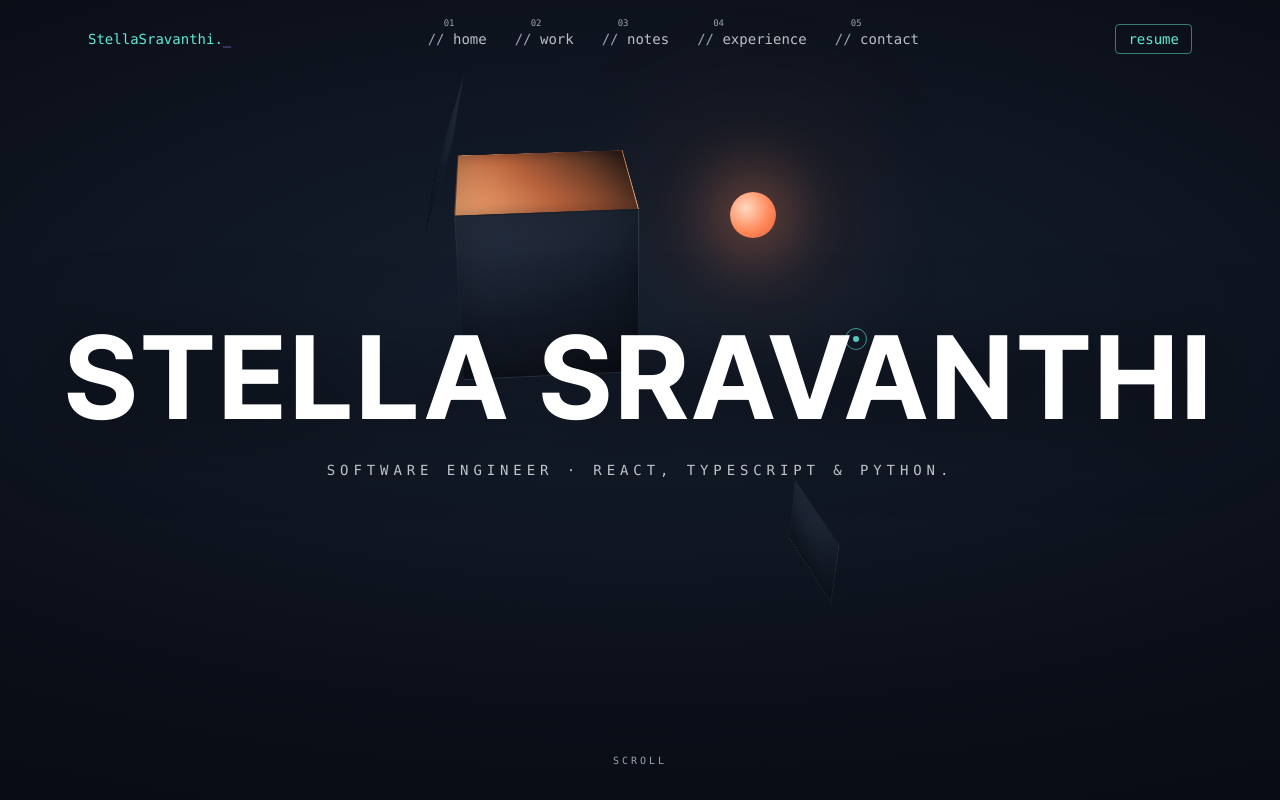
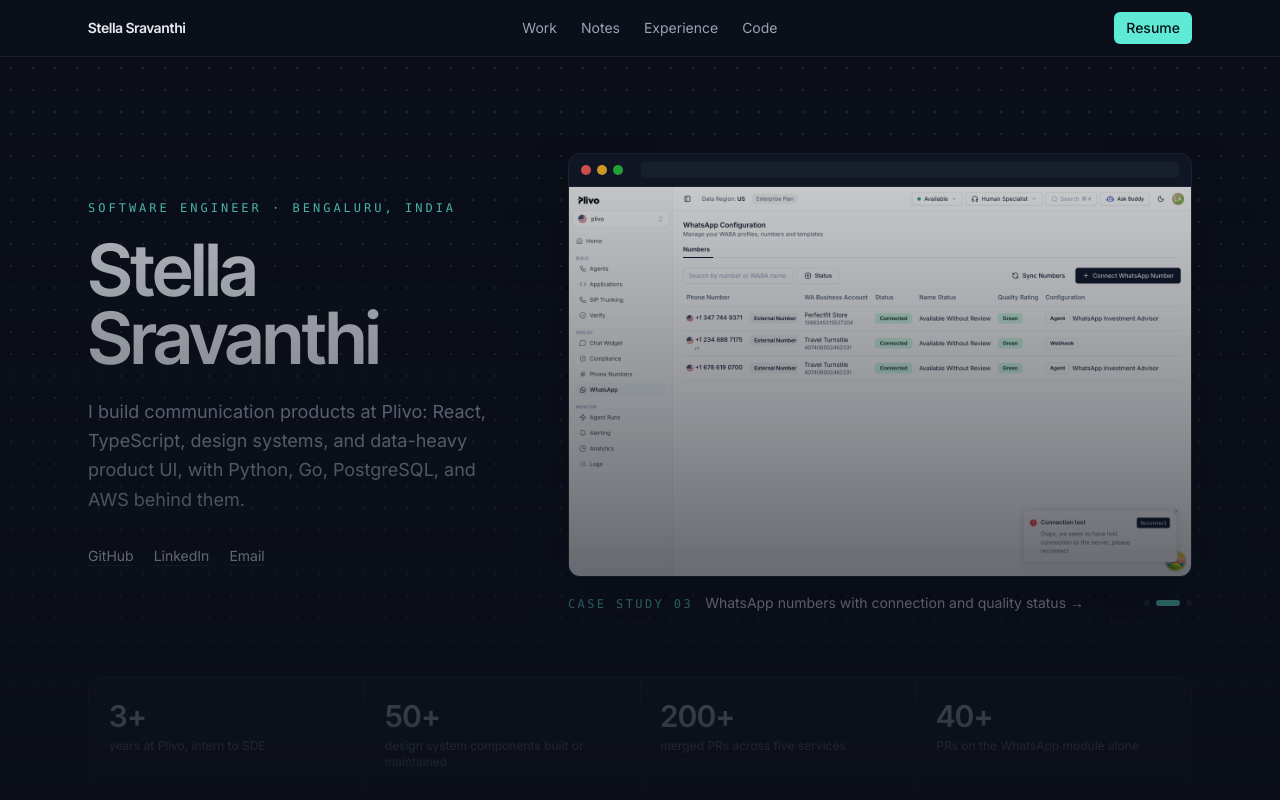
Before and after one commit to sravanthi657/Stella-sravanthi, a React (Vite) app: page / in a window 1280 px wide. Shown: the top 800 px of the page. Built offline with nearby package versions, Linux system fonts and the light colour scheme.

Commit message:
Cover: editorial split hero with featured screenshot rotator

```diff
--- a/src/App.tsx
+++ b/src/App.tsx
@@ -1,6 +1,6 @@
 import { useEffect, useRef, useState, type ReactNode } from 'react'
 import { caseStudies, code, experience, notes, profile, type CaseStudy } from './data'
-import { Cover } from './Cover'
+import { Cover, Nav } from './Cover'
 
 const useReveal = () => {
   useEffect(() => {
@@ -116,19 +116,9 @@
   useReveal()
   return (
     <>
+      <Nav />
       <main className="font-sans antialiased">
         <Cover />
-        <section className="mx-auto max-w-5xl px-6 pt-20">
-          <p className="reveal max-w-2xl text-lg leading-relaxed text-fog">{profile.specialty}</p>
-          <dl className="reveal mt-10 grid grid-cols-2 gap-px overflow-hidden rounded-xl border border-line bg-line sm:grid-cols-4">
-            {profile.stats.map((s) => (
-              <div key={s.label} className="bg-panel p-5">
-                <dt className="font-display text-3xl font-semibold text-snow">{s.value}</dt>
-                <dd className="mt-1 text-xs leading-snug text-fog">{s.label}</dd>
-              </div>
-            ))}
-          </dl>
-        </section>
 
         <Section id="work" kicker="Selected work" title="Three things I built at Plivo">
           {caseStudies.map((s, idx) => <Study key={s.id} study={s} flip={idx % 2 === 1} />)}
--- a/src/Cover.tsx
+++ b/src/Cover.tsx
@@ -1,89 +1,110 @@
-import { useEffect, useRef } from 'react'
-import { profile } from './data'
+import { useEffect, useState } from 'react'
+import { caseStudies, profile } from './data'
 
-const NAV = [
-  ['home', '#top'],
-  ['work', '#work'],
-  ['notes', '#notes'],
-  ['experience', '#experience'],
-  ['contact', '#contact'],
-] as const
+const FEATURED = [
+  { study: caseStudies[1], shot: caseStudies[1].shots[0] }, // SIP trunk platforms
+  { study: caseStudies[2], shot: caseStudies[2].shots[0] }, // WhatsApp numbers
+  { study: caseStudies[1], shot: caseStudies[1].shots[2] }, // Invoices
+]
 
 export const Nav = () => (
-  <nav className="absolute inset-x-0 top-0 z-40">
-    <div className="mx-auto flex max-w-6xl items-center justify-between px-6 py-6 font-mono text-sm">
-      <a href="#top" className="text-accent">
-        StellaSravanthi.<span className="cursor text-violet-400">_</span>
-      </a>
-      <div className="hidden gap-7 text-snow/80 md:flex">
-        {NAV.map(([label, href], i) => (
-          <a key={label} href={href} className="group relative hover:text-snow">
-            <span className="absolute -top-3 left-4 text-[9px] text-fog">0{i + 1}</span>
-            <span className="text-fog">// </span>{label}
-          </a>
-        ))}
+  <nav className="sticky top-0 z-40 border-b border-line/70 bg-ink/80 backdrop-blur">
+    <div className="mx-auto flex max-w-6xl items-center justify-between px-6 py-3 text-sm">
+      <a href="#top" className="font-display font-semibold text-snow">{profile.name}</a>
+      <div className="hidden gap-6 text-fog md:flex">
+        <a className="hover:text-snow" href="#work">Work</a>
+        <a className="hover:text-snow" href="#notes">Notes</a>
+        <a className="hover:text-snow" href="#experience">Experience</a>
+        <a className="hover:text-snow" href="#code">Code</a>
       </div>
-      <a href={profile.resume} className="rounded border border-accent/50 px-3 py-1 text-accent hover:bg-accent hover:text-ink">
-        resume
-      </a>
+      <a href={profile.resume} className="rounded-md bg-accent px-3 py-1.5 font-medium text-ink hover:bg-accent-deep">Resume</a>
     </div>
   </nav>
 )
 
-const Cube = ({ size, className }: { size: number; className: string }) => {
-  const s = `${size}px`
-  const half = `${size / 2}px`
-  const faces = [
-    `rotateY(0deg) translateZ(${half})`,
-    `rotateY(90deg) translateZ(${half})`,
-    `rotateY(180deg) translateZ(${half})`,
-    `rotateY(-90deg) translateZ(${half})`,
-    `rotateX(90deg) translateZ(${half})`,
-    `rotateX(-90deg) translateZ(${half})`,
-  ]
-  return (
-    <div className={`cube ${className}`} style={{ width: s, height: s }}>
-      {faces.map((t) => (
-        <div key={t} className="cube-face" style={{ transform: t }} />
-      ))}
+const Frame = ({ children }: { children: React.ReactNode }) => (
+  <figure className="overflow-hidden rounded-xl border border-line bg-panel shadow-2xl shadow-black/50">
+    <div className="flex items-center gap-1.5 border-b border-line px-3 py-2">
+      <span className="h-2.5 w-2.5 rounded-full bg-[#ff5f57]" />
+      <span className="h-2.5 w-2.5 rounded-full bg-[#febc2e]" />
+      <span className="h-2.5 w-2.5 rounded-full bg-[#28c840]" />
+      <span className="ml-3 h-4 flex-1 rounded bg-line/70" />
     </div>
-  )
-}
+    {children}
+  </figure>
+)
 
 export const Cover = () => {
-  const scene = useRef<HTMLDivElement>(null)
+  const [i, setI] = useState(0)
+  const [paused, setPaused] = useState(false)
   useEffect(() => {
-    if (window.matchMedia('(prefers-reduced-motion: reduce)').matches) return
-    const onMove = (e: MouseEvent) => {
-      const x = (e.clientX / window.innerWidth - 0.5) * 24
-      const y = (e.clientY / window.innerHeight - 0.5) * 24
-      scene.current?.style.setProperty('transform', `translate(${x}px, ${y}px)`)
-    }
-    window.addEventListener('mousemove', onMove)
-    return () => window.removeEventListener('mousemove', onMove)
-  }, [])
+    if (paused || window.matchMedia('(prefers-reduced-motion: reduce)').matches) return
+    const t = setInterval(() => setI((n) => (n + 1) % FEATURED.length), 5000)
+    return () => clearInterval(t)
+  }, [paused])
+  const current = FEATURED[i]
 
   return (
-    <header id="top" className="cover relative flex min-h-screen items-center justify-center overflow-hidden">
-      <Nav />
-      <div ref={scene} className="scene pointer-events-none absolute inset-0 transition-transform duration-700 ease-out" aria-hidden>
-        <div className="orb" />
-        <Cube size={170} className="cube-a" />
-        <Cube size={120} className="cube-b" />
-        <Cube size={90} className="cube-c" />
-        <span className="ring-dot" />
+    <header id="top" className="dots border-b border-line">
+      <div className="mx-auto grid max-w-6xl items-center gap-12 px-6 pb-16 pt-16 lg:grid-cols-12 lg:pt-24">
+        <div className="lg:col-span-5">
+          <p className="reveal font-mono text-xs uppercase tracking-[0.25em] text-accent">Software engineer · {profile.location}</p>
+          <h1 className="reveal mt-5 font-display text-6xl font-semibold leading-[0.95] tracking-tight text-snow sm:text-7xl">
+            Stella<br />Sravanthi
+          </h1>
+          <p className="reveal mt-6 max-w-md text-lg leading-relaxed text-fog">{profile.specialty}</p>
+          <div className="reveal mt-8 flex flex-wrap gap-5 text-sm">
+            <a className="text-snow underline decoration-line underline-offset-4 hover:decoration-accent" href={profile.github} target="_blank" rel="noreferrer">GitHub</a>
+            <a className="text-snow underline decoration-line underline-offset-4 hover:decoration-accent" href={profile.linkedin} target="_blank" rel="noreferrer">LinkedIn</a>
+            <a className="text-snow underline decoration-line underline-offset-4 hover:decoration-accent" href={`mailto:${profile.email}`}>Email</a>
+          </div>
+        </div>
+
+        <div className="reveal lg:col-span-7" onMouseEnter={() => setPaused(true)} onMouseLeave={() => setPaused(false)}>
+          <Frame>
+            <div className="relative aspect-[16/10]">
+              {FEATURED.map((f, idx) => (
+                <img
+                  key={f.shot.src}
+                  src={f.shot.src}
+                  alt={f.shot.caption}
+                  className={`absolute inset-0 h-full w-full object-cover object-top transition-opacity duration-700 ${idx === i ? 'opacity-100' : 'opacity-0'}`}
+                  loading={idx === 0 ? 'eager' : 'lazy'}
+                />
+              ))}
+            </div>
+          </Frame>
+          <div className="mt-4 flex items-center justify-between gap-4">
+            <a href={`#${current.study.id}`} className="group text-sm">
+              <span className="font-mono text-xs uppercase tracking-[0.2em] text-accent">{current.study.eyebrow}</span>
+              <span className="ml-3 text-snow group-hover:underline">{current.shot.caption} →</span>
+            </a>
+            <div className="flex gap-1.5" role="tablist" aria-label="Featured screenshots">
+              {FEATURED.map((_, idx) => (
+                <button
+                  key={idx}
+                  role="tab"
+                  aria-selected={idx === i}
+                  aria-label={`Show screenshot ${idx + 1}`}
+                  onClick={() => setI(idx)}
+                  className={`h-1.5 rounded-full transition-all ${idx === i ? 'w-6 bg-accent' : 'w-1.5 bg-line hover:bg-fog'}`}
+                />
+              ))}
+            </div>
+          </div>
+        </div>
       </div>
-      <div className="relative z-10 px-6 text-center">
-        <h1 className="font-display text-[13vw] font-bold uppercase leading-none tracking-[0.04em] text-white drop-shadow-[0_8px_40px_rgba(0,0,0,.6)] sm:text-[9vw]">
-          {profile.name}
-        </h1>
-        <p className="mt-6 font-mono text-xs uppercase tracking-[0.35em] text-snow/85 sm:text-sm">
-          Software engineer · React, TypeScript &amp; Python.
-        </p>
+
+      <div className="mx-auto max-w-6xl px-6 pb-14">
+        <dl className="reveal grid grid-cols-2 gap-px overflow-hidden rounded-xl border border-line bg-line sm:grid-cols-4">
+          {profile.stats.map((s) => (
+            <div key={s.label} className="bg-panel p-5">
+              <dt className="font-display text-3xl font-semibold text-snow">{s.value}</dt>
+              <dd className="mt-1 text-xs leading-snug text-fog">{s.label}</dd>
+            </div>
+          ))}
+        </dl>
       </div>
-      <a href="#work" className="absolute bottom-8 left-1/2 -translate-x-1/2 font-mono text-[10px] uppercase tracking-[0.3em] text-fog hover:text-snow">
-        scroll
-      </a>
     </header>
   )
 }
--- a/src/index.css
+++ b/src/index.css
@@ -29,46 +29,13 @@
 }
 :focus-visible { outline: 2px solid var(--color-accent); outline-offset: 2px; border-radius: 4px; }
 
-/* ---- cover scene ---- */
-.cover { background: radial-gradient(120% 80% at 50% 40%, #16202f 0%, #0b0f19 60%, #070a11 100%); }
-.cursor { animation: blink 1.1s steps(2) infinite; }
-@keyframes blink { to { opacity: 0; } }
 
-.orb {
-  position: absolute; left: 57%; top: 26%; width: 46px; height: 46px; border-radius: 50%;
-  background: radial-gradient(circle at 35% 35%, #ffd9c2, #ff8a5b 55%, #e2603a);
-  box-shadow: 0 0 60px 20px rgba(255, 138, 91, .35), 0 0 160px 60px rgba(255, 138, 91, .12);
-  animation: drift 9s ease-in-out infinite alternate;
+/* faint dot grid behind the hero */
+.dots {
+  background-color: var(--color-ink);
+  background-image: radial-gradient(rgba(154, 164, 178, .18) 1px, transparent 1px);
+  background-size: 22px 22px;
+  background-position: 0 0;
+  -webkit-mask-image: linear-gradient(to bottom, rgba(0,0,0,.9), rgba(0,0,0,.35) 70%, transparent);
+  mask-image: linear-gradient(to bottom, rgba(0,0,0,.9), rgba(0,0,0,.35) 70%, transparent);
 }
-.ring-dot {
-  position: absolute; left: 66%; top: 41%; width: 22px; height: 22px; border-radius: 50%;
-  border: 1px solid rgba(94, 234, 212, .7);
-}
-.ring-dot::after {
-  content: ""; position: absolute; inset: 7px; border-radius: 50%; background: #5eead4;
-}
-
-.cube { position: absolute; transform-style: preserve-3d; }
-.cube-face {
-  position: absolute; inset: 0;
-  background: linear-gradient(160deg, #2a3446 0%, #141b28 55%, #0d121c 100%);
-  border: 1px solid rgba(255,255,255,.04);
-  box-shadow: inset 0 0 40px rgba(0,0,0,.35);
-}
-.cube-face:nth-child(5) { background: linear-gradient(160deg, #ffb17a 0%, #b8623c 45%, #2a1d17 100%); }
-.cube-face:nth-child(1) { background: linear-gradient(160deg, #3a4660 0%, #1a2233 60%, #0d121c 100%); }
-
-.cube-a { left: 36%; top: 22%; animation: spin-a 26s linear infinite; }
-.cube-b { left: 30%; top: 12%; animation: spin-b 32s linear infinite reverse; opacity: .85; }
-.cube-c { left: 60%; top: 62%; animation: spin-c 22s linear infinite; opacity: .9; }
-
-@keyframes spin-a { from { transform: rotateX(-24deg) rotateY(0deg); } to { transform: rotateX(-24deg) rotateY(360deg); } }
-@keyframes spin-b { from { transform: rotateX(30deg) rotateZ(10deg) rotateY(0deg); } to { transform: rotateX(30deg) rotateZ(10deg) rotateY(360deg); } }
-@keyframes spin-c { from { transform: rotateX(-40deg) rotateY(0deg); } to { transform: rotateX(-40deg) rotateY(360deg); } }
-@keyframes drift { from { transform: translateY(0); } to { transform: translateY(-18px); } }
-
-@media (prefers-reduced-motion: reduce) {
-  .cube, .orb, .cursor { animation: none; }
-}
-
-.scene { perspective: 1400px; perspective-origin: 50% 35%; }
```
Also changed, not shown: 1 other file (tests, documents, lock files or other folders).
